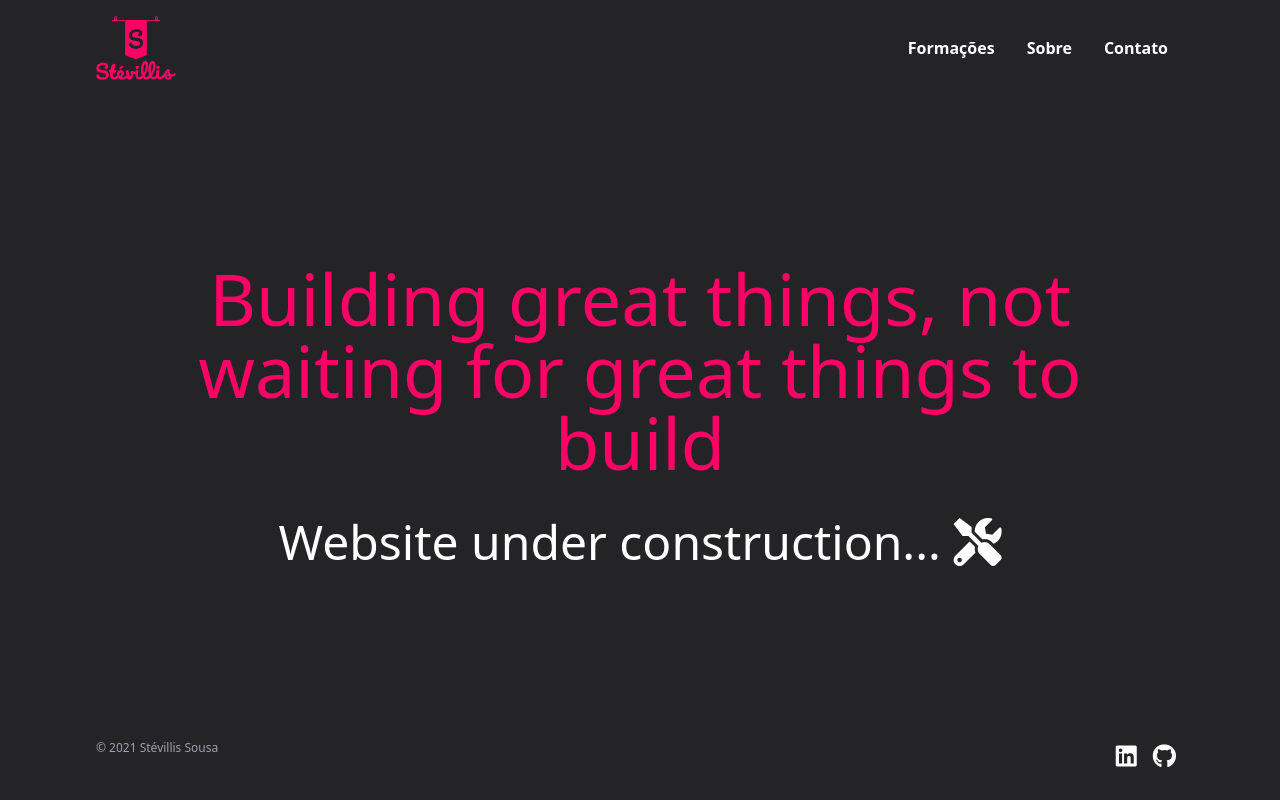
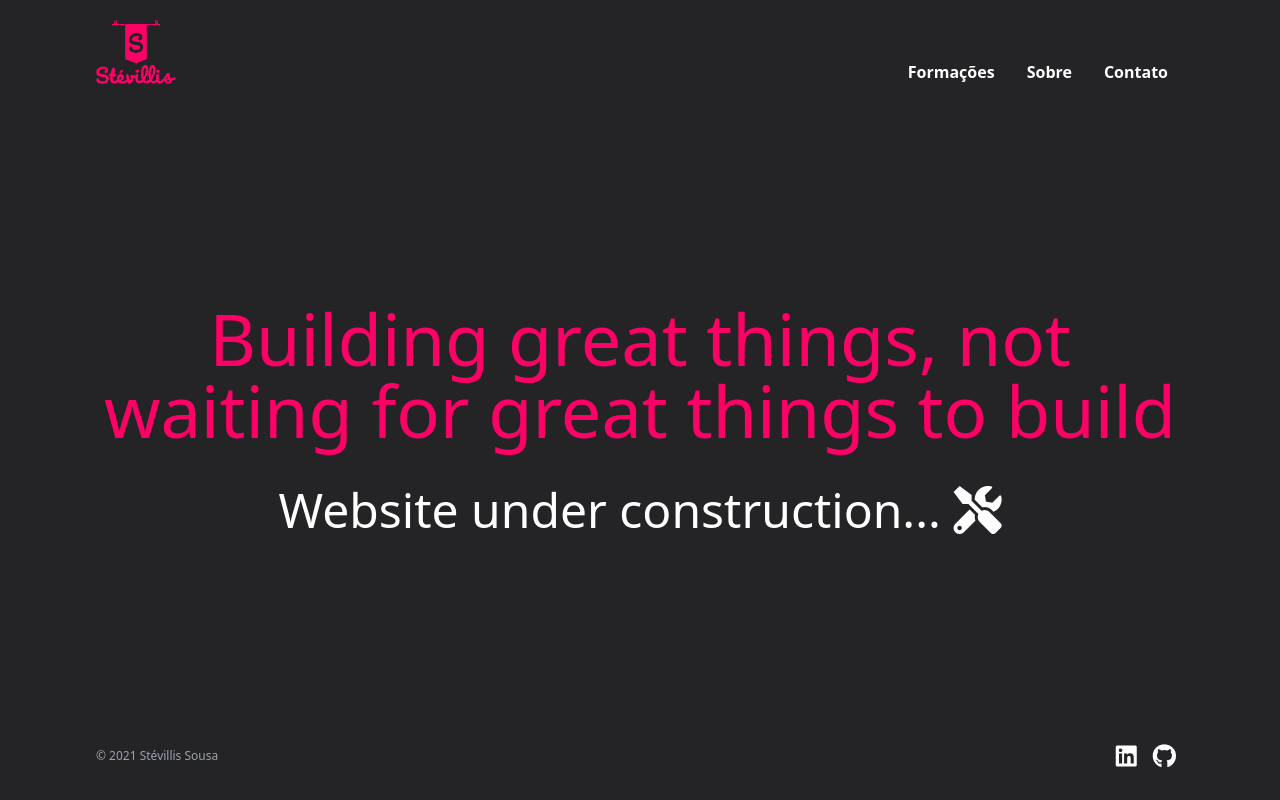
Before and after one commit to stevillis/stevillis-site, a Django app: page / in a window 1280 px wide. Run offline with Django 3.2, Linux system fonts and the light colour scheme; style sheets or scripts are compiled from the project's sources; some libraries are stand-ins or nearby versions.

Commit message:
Fix layout margin

```diff
--- a/mysite/templates/index.html
+++ b/mysite/templates/index.html
@@ -1,10 +1,10 @@
 {% extends 'base.html' %}
 {% block conteudo %}
 
-<div class="flex flex-col justify-center text-center px-4">
-    <h1 class="text-rose mb-10 max-w-4xl mx-auto leading-none text-5xl md:text-7xl">
+<div class="flex flex-col justify-center text-center">
+    <h1 class="text-rose text-5xl md:text-7xl">
         Building great things, not waiting for great things to build
     </h1>
-    <p class="text-white text-3xl md:text-5xl">Website under construction... <i class="fas fa-tools"></i></p>
+    <p class="text-white text-3xl mt-10 md:text-5xl">Website under construction... <i class="fas fa-tools"></i></p>
 </div>
 {% endblock %}
--- a/stevillis_site/templates/base.html
+++ b/stevillis_site/templates/base.html
@@ -20,16 +20,13 @@
 <body class="bg-shark flex flex-col h-screen justify-between">
     <!-- Navbar -->
     <header>
-        <div class="flex w-full py-4 md:px-20">
-            <div class="container flex items-center mx-4">
+        <div class="flex justify-between py-5 mx-4 md:px-20">
             <div>
                 <a href="{% url 'index' %}">
                     <img src="{% static 'mysite/img/logo.png' %}" alt="Logo" class="w-20">
                 </a>
             </div>
-                <div class="flex justify-end flex-1 text-white text-3xl hover:text-rose md:hidden">
-                    <i class="fas fa-bars"></i>
-                </div>
+            <i class="fas fa-bars text-white text-3xl hover:text-rose md:hidden"></i>
             <div class="items-end flex-1 text-white font-bold hidden md:flex">
                 <nav class="flex-1">
                     <ul class="flex justify-end flex-1">
@@ -52,21 +49,18 @@
                 </nav>
             </div>
         </div>
-        </div>
     </header>
 
     <!-- Content -->
-    <main>
+    <main class="md:px-20">
         {% block conteudo %}
         {% endblock %}
     </main>
 
     <!-- Footer -->
-    <footer class="bottom-0 mb-5 md:px-20">
-        <div class="flex justify-between text-white px-4">
-            <div class="md:col-span-2 mt-2">
-                <p class="flex justify-end text-gray-400 text-xs">&copy; {% now 'Y' %} Stévillis Sousa</p>
-            </div>
+    <footer class="bottom-0 mb-5 mx-4 md:px-20">
+        <div class="flex justify-between items-center text-white">
+            <p class="text-gray-400 text-xs">&copy; {% now 'Y' %} Stévillis Sousa</p>
             <ul class="flex justify-center">
                 <li class="flex items-center justify-evenly text-2xl h-12 rounded-full hover:text-rose mx-2">
                     <a href="https://www.linkedin.com/in/stevillis/" target="_blank"><i class="fab fa-linkedin"></i></a>
```
Lines whose indentation alone changed are shown as unchanged.
